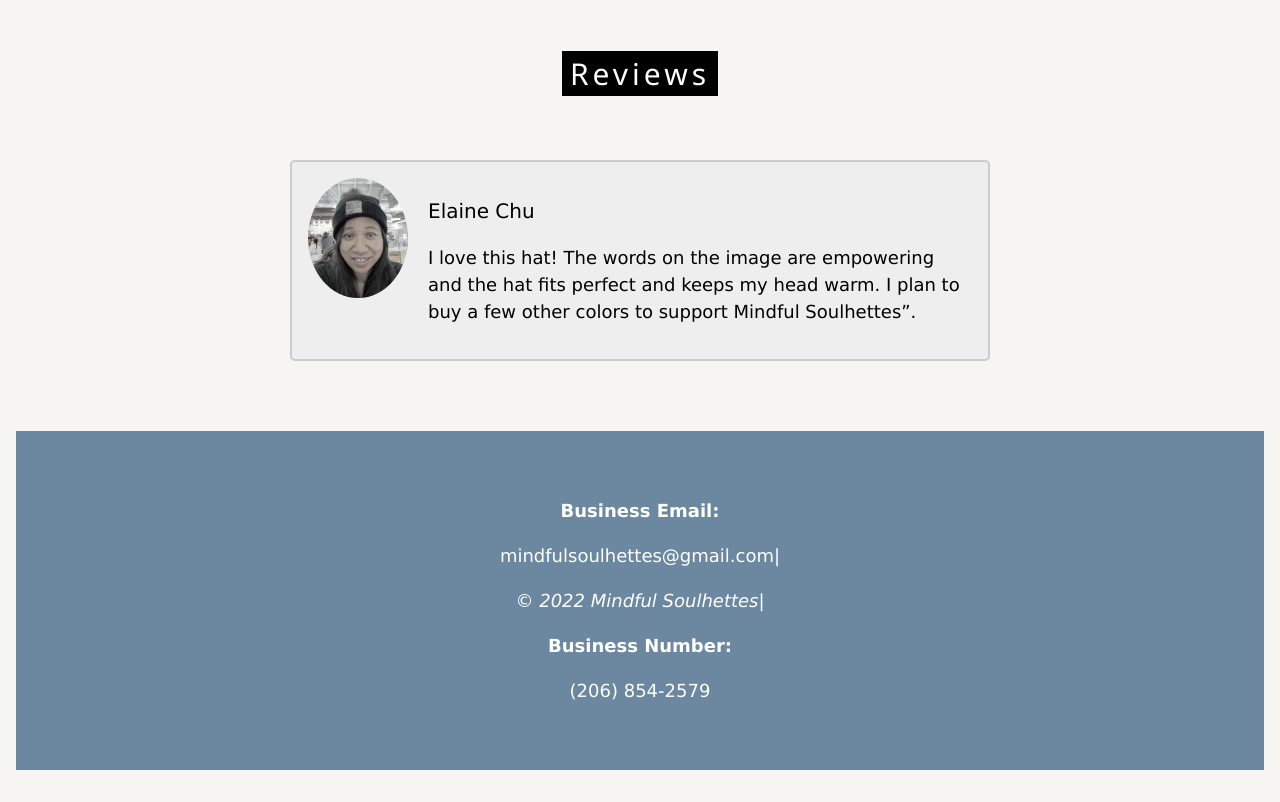
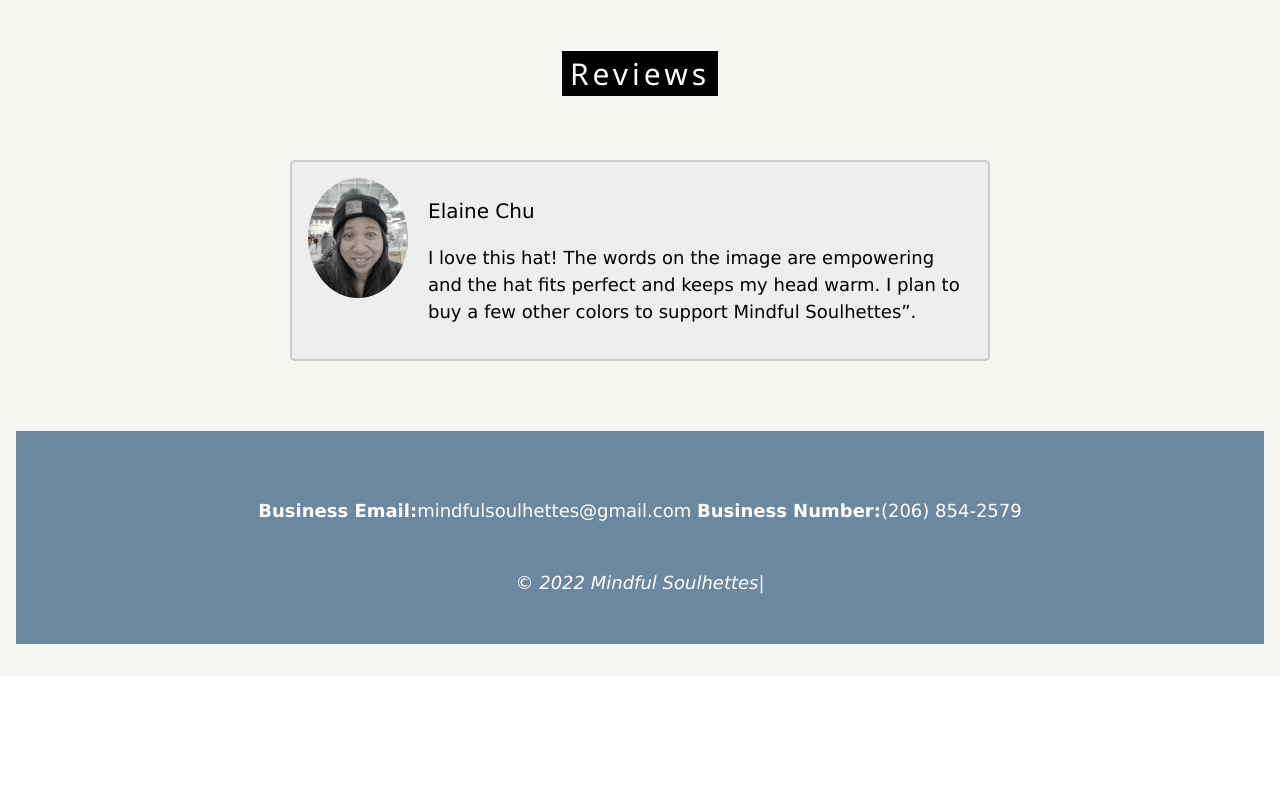
Before and after one commit to IbrahimAhmed04/mindfulsoulhettes, a plain HTML site: page index.html in a window 1280 px wide. Shown: the part 7669-8471 px from the top of the page. After the commit the page ends 8345 px from the top, so only its background shows below. Drawn offline with nearby package versions, Linux system fonts and the light colour scheme.

Commit message:
Update index.html

```diff
--- a/index.html
+++ b/index.html
@@ -560,7 +560,8 @@ function showSlides(n) {
 
 <!-- Footer -->
 <footer class="w3-center w3-blue w3-padding-48 w3-large">
- <p><b>Business Email:</b></p><p>mindfulsoulhettes@gmail.com|</p><i> © 2022 Mindful Soulhettes|</i><p><b>Business Number:</b></p><p>(206) 854-2579</p>
+	<p><b>Business Email:</b>mindfulsoulhettes@gmail.com <b>Business Number:</b>(206) 854-2579</p><br>
+	<i> © 2022 Mindful Soulhettes|</i>
 
 
 </footer>
```
